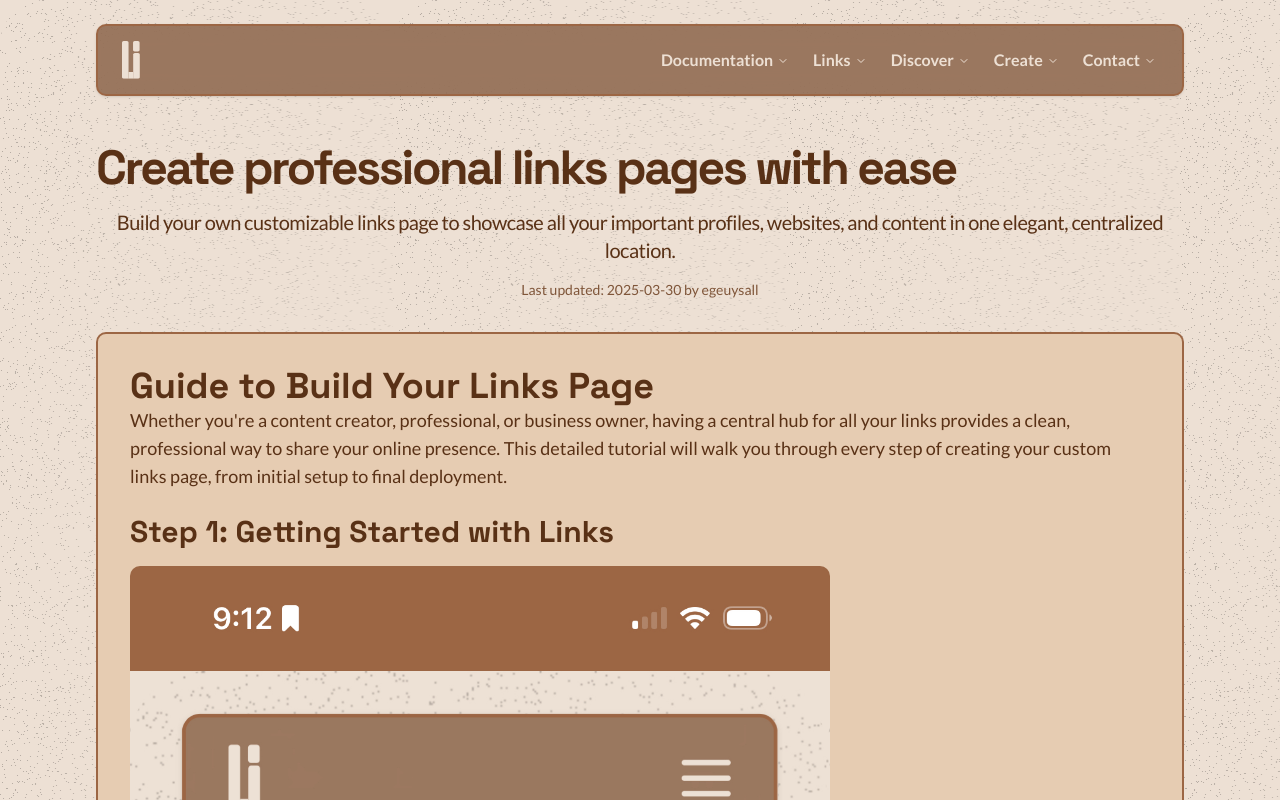
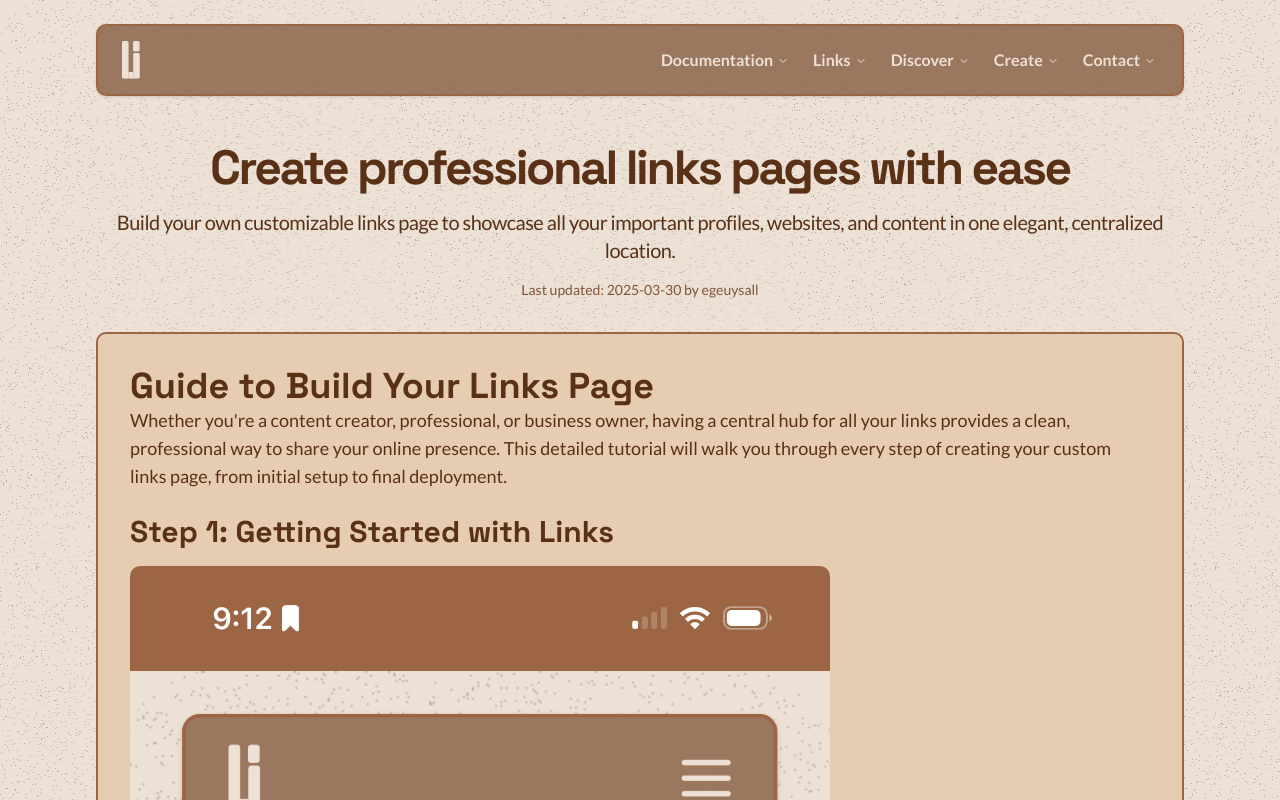
Before and after one commit to egeuysall/links, a Next.js app in the folder links/: page /docs/getting-started in a window 1280 px wide. Shown: the top 800 px of the page. Built offline with nearby package versions, Linux system fonts and the light colour scheme.

Commit message:
Update page.tsx

```diff
--- a/links/app/docs/getting-started/page.tsx
+++ b/links/app/docs/getting-started/page.tsx
@@ -14,7 +14,7 @@ export default function Home() {
       <section className="flex flex-col gap-4" aria-labelledby="main-heading">
         <h1
           id="main-heading"
-          className="text-5xl font-bold text-[#593116] tracking-tighter break-normal whitespace-normal"
+          className="text-5xl text-center font-bold text-[#593116] tracking-tighter break-normal whitespace-normal"
         >
           Create professional links pages with ease
         </h1>
```
